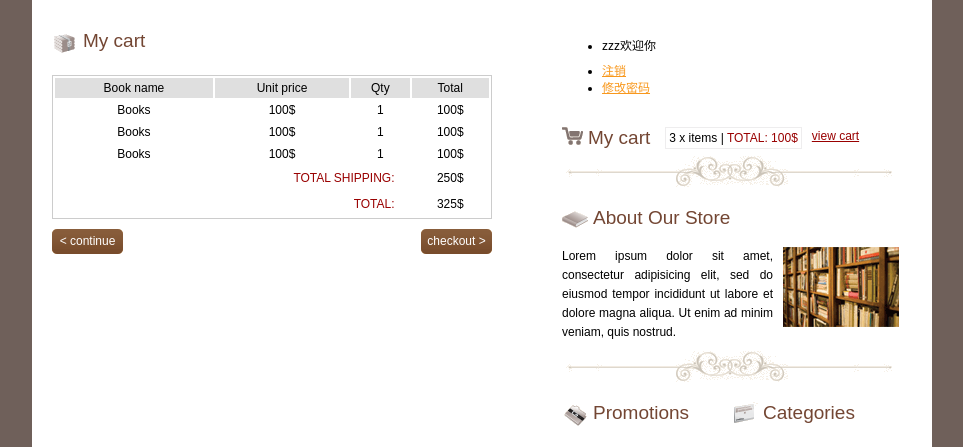
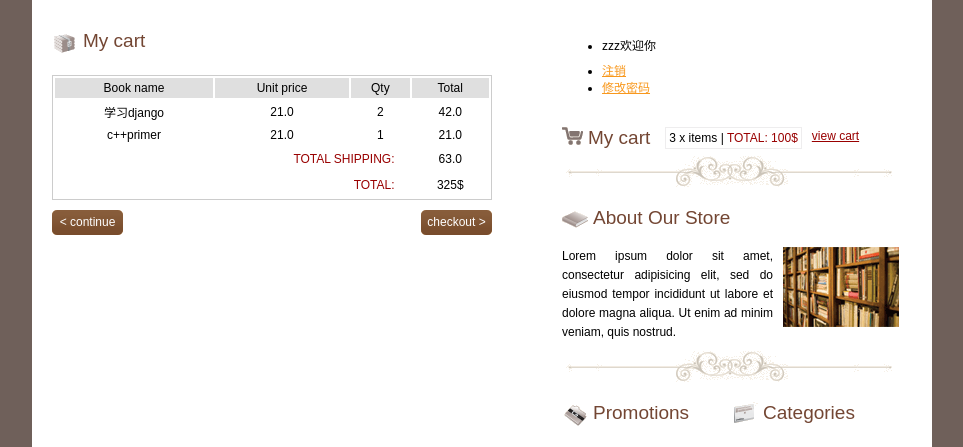
Before and after one commit to chenhaha/OnlineStore, a Django app: page /cart/ in a window 1280 px wide. Shown: the part 181-628 px from the top of the page, without its empty margins (158-1121 px from the left). Run offline with Django 3.2, Linux system fonts and the light colour scheme; a user stored in the database is signed in; data comes from the database, SQL or seed files in the repository.

Commit message:
add cart ttotal

```diff
--- a/BookStore/models.py
+++ b/BookStore/models.py
@@ -32,6 +32,7 @@ class Book(models.Model):
     height = models.PositiveIntegerField(default=100, verbose_name='高度')
 
     class META:
+        #app_label = u'myapp'
         ordering = ['name']
 
     def __unicode__(self):
--- a/BookStore/views.py
+++ b/BookStore/views.py
@@ -51,6 +51,10 @@ def cart(request):
     #验证登录
     if request.user.is_authenticated():
         user = request.user
+        carts = User.objects.get(username=user.username).cart_set.all()
+        ttotal = 0
+        for cart in carts:
+            ttotal += cart.total()
         return render_to_response('cart.htm', locals())
     return render_to_response('cart.htm')
 
--- a/templates/cart.htm
+++ b/templates/cart.htm
@@ -17,34 +17,26 @@
 {% block left_content %}
     <div class="title"><span class="title_icon"><img src={% static "images/bullet1.gif"%} alt="" title="" /></span>My cart</div>
     <div class="feat_prod_box_details">
-    <table class="cart_table">
+    <table class="cart_table" id="cart_table">
       <tr class="cart_title">
         <td>Book name</td>
         <td>Unit price</td>
         <td>Qty</td>
         <td>Total</td>
       </tr>
+        {% for cart in carts %}
       <tr>
-        <td>Books</td>
-        <td>100$</td>
-        <td>1</td>
-        <td>100$</td>
+        <td>{{ cart.book.name }}</td>
+        <td>{{ cart.book.price }}</td>
+        <td>{{ cart.quantity }}</td>
+        <td >{{ cart.total }}</td>
       </tr>
-      <tr>
-        <td>Books</td>
-        <td>100$</td>
-        <td>1</td>
-        <td>100$</td>
-      </tr>
-      <tr>
-        <td>Books</td>
-        <td>100$</td>
-        <td>1</td>
-        <td>100$</td>
-      </tr>
+        {% endfor %}
       <tr>
         <td colspan="3" class="cart_total"><span class="red">TOTAL SHIPPING:</span></td>
-        <td> 250$</td>
+          <td>
+          {{ ttotal }}
+        </td>
       </tr>
       <tr>
         <td colspan="3" class="cart_total"><span class="red">TOTAL:</span></td>
```
Also changed, not shown: BookStore/migrations/0022_auto_20160313_1419.py (added), db.sqlite3, 3 other files.
